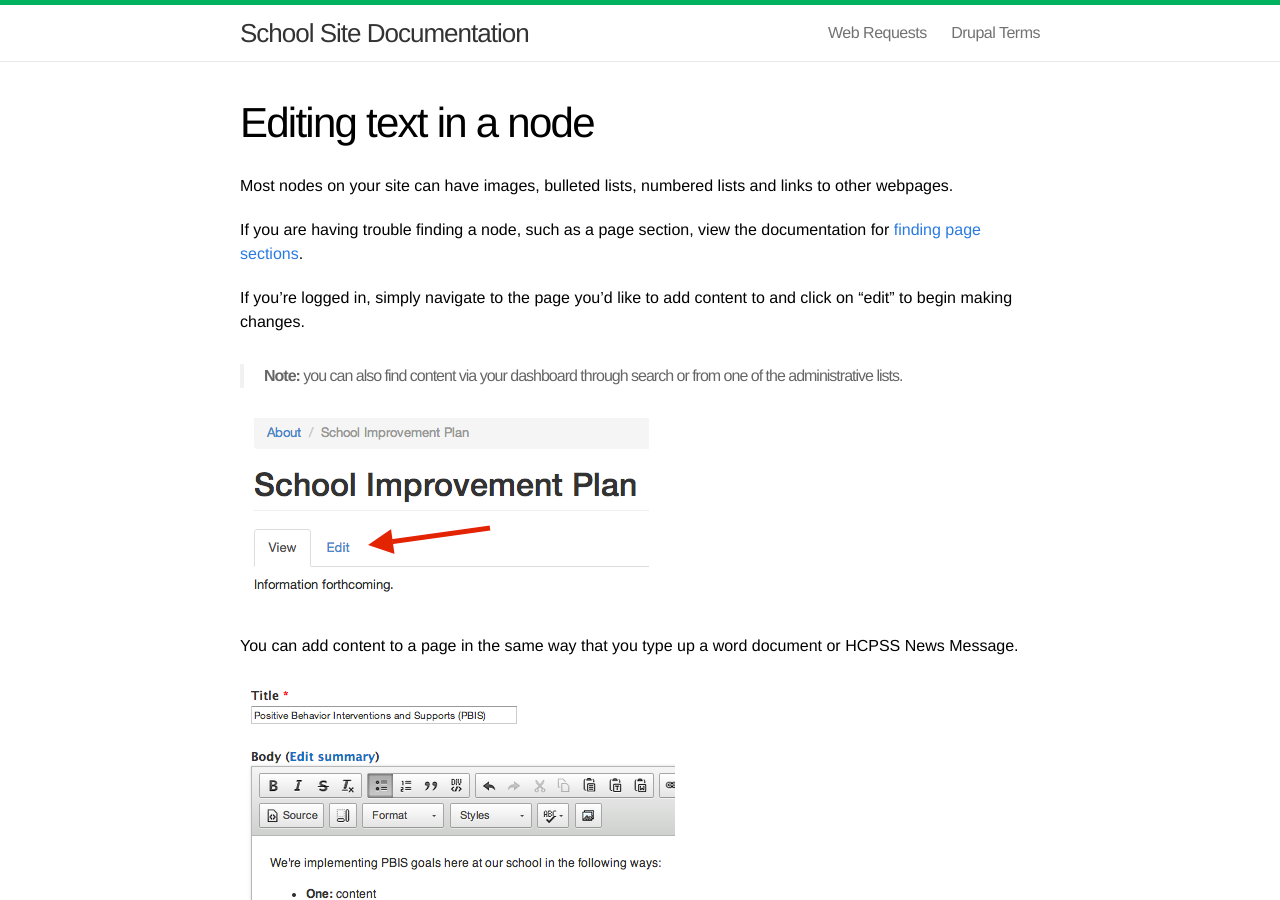
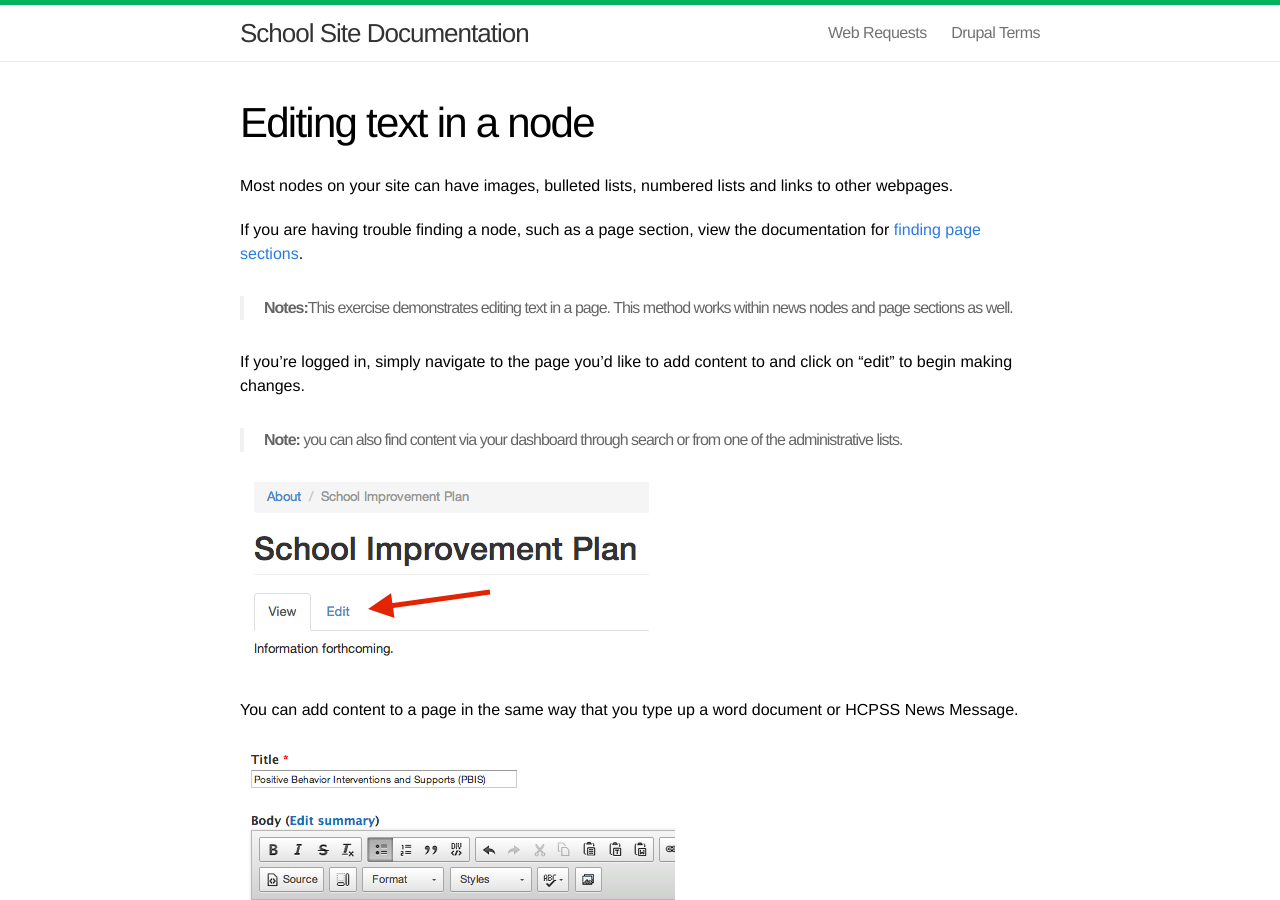
Before and after one commit to HCPSS/schoolsites-help, a Jekyll site: the page built from _posts/2014-07-15-editing-page.md, in a window 1280 px wide and 900 px high. Built offline with Jekyll 4.4.1, drawn with Linux system fonts in a browser that asks for light colours; Markdown is read by kramdown in place of the engine named in the settings.

Commit message:
added note on exercise, which was using pages

```diff
--- a/_posts/2014-07-15-editing-page.md
+++ b/_posts/2014-07-15-editing-page.md
@@ -8,10 +8,14 @@ Most nodes on your site can have images, bulleted lists, numbered lists and link
 
 If you are having trouble finding a node, such as a page section, view the documentation for [finding page sections](/schoolsites-help/nodes/2014/07/15/finding-content/).
 
+<blockquote>
+<strong>Notes:</strong>This exercise demonstrates editing text in a page. This method works within news nodes and page sections as well.
+</blockquote>
+
 If you're logged in, simply navigate to the page you'd like to add content to and click on "edit" to begin making changes.
 
 <blockquote>
-<strong>Note:</strong> you can also find content via  your dashboard through search or from one of the administrative lists.
+<strong>Note:</strong> you can also find content via your dashboard through search or from one of the administrative lists.
 </blockquote>
 
 ![edit page](/schoolsites-help/images/pages/edit.png)
```
